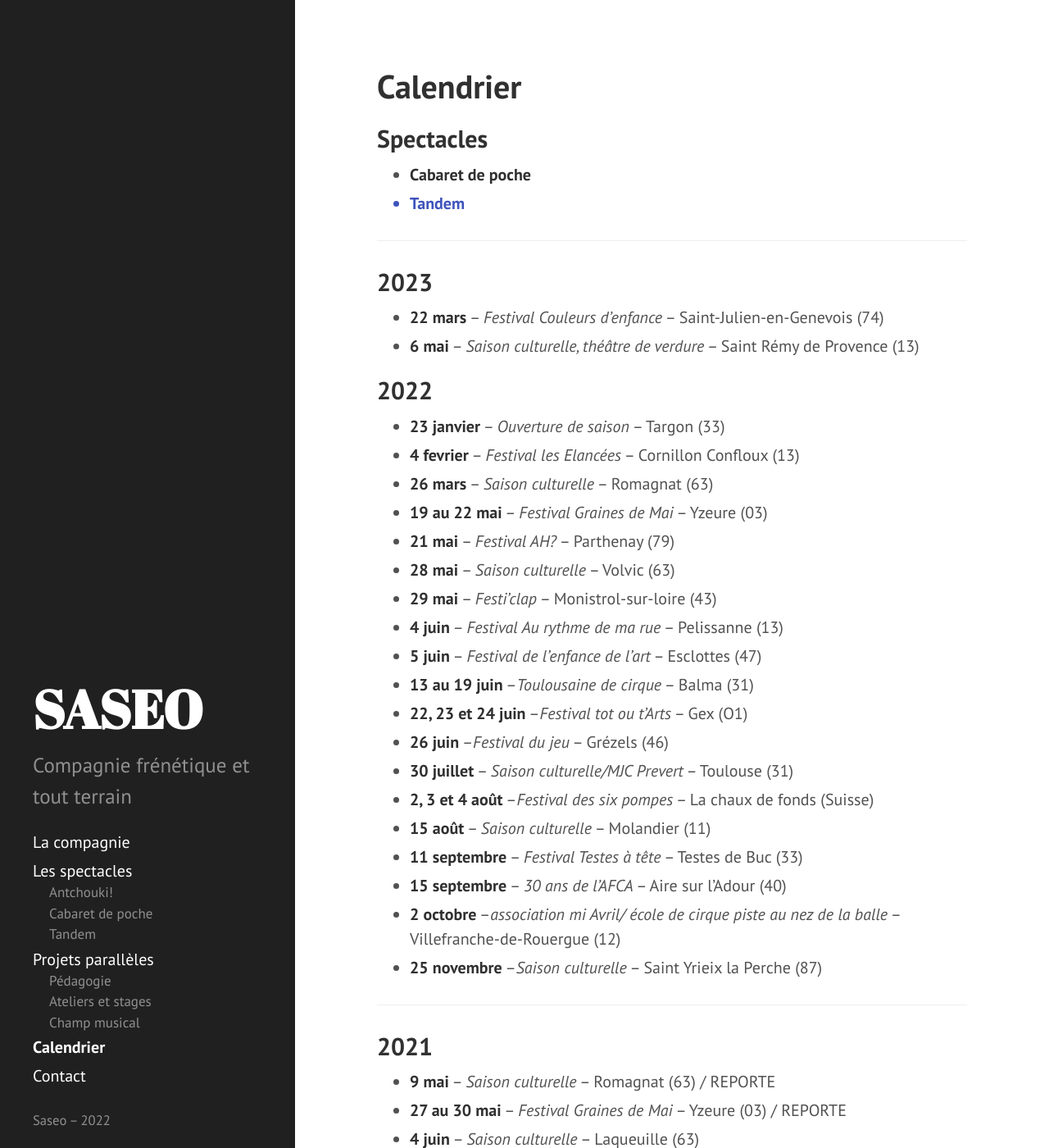
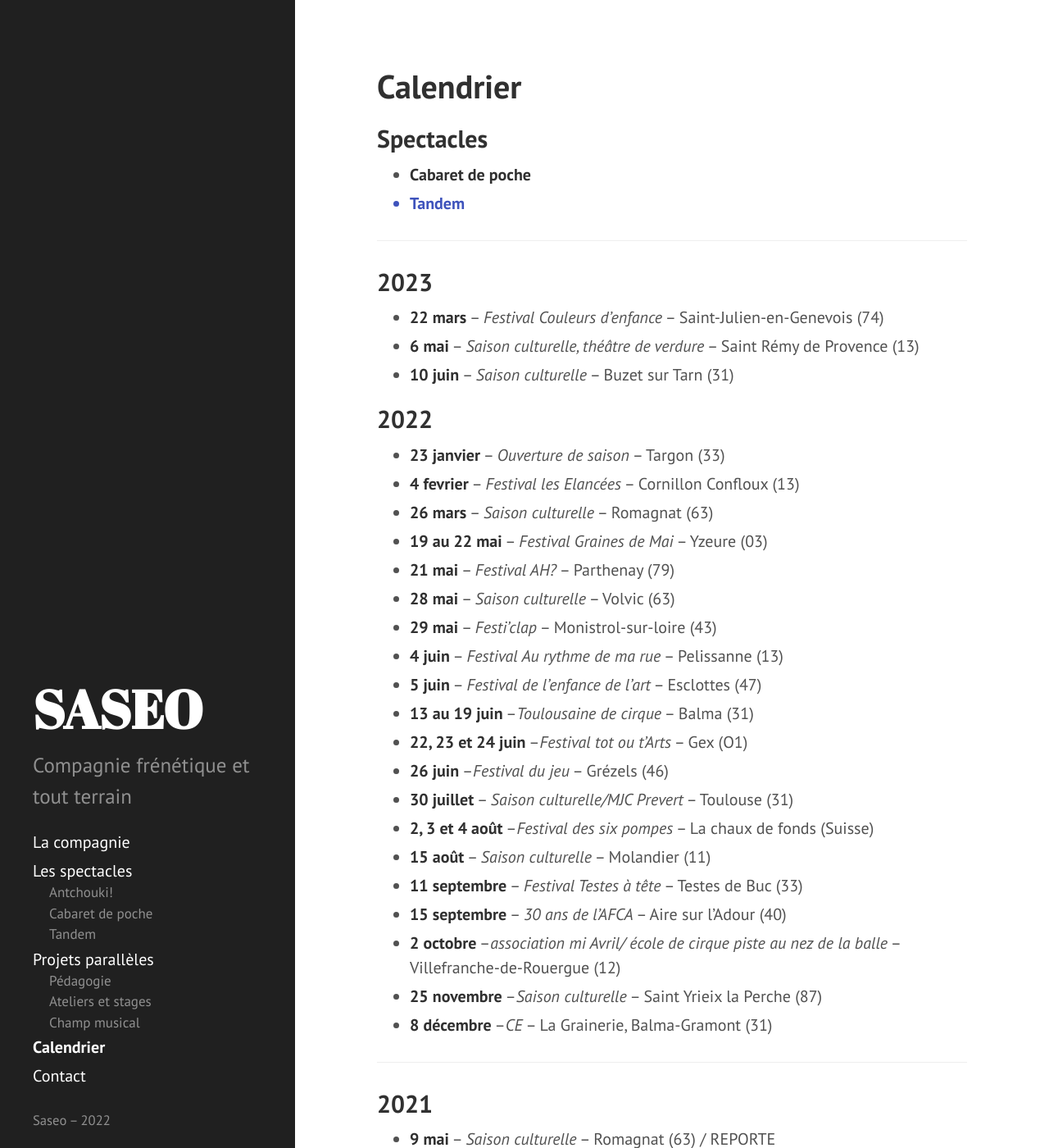
Before and after one commit to rizoom/saseo.org, a Jekyll site: the page built from calendrier.md, in a window 1280 px wide and 1400 px high. Shown: the whole window at 82% size. Built offline with Jekyll 4.4.1, drawn with Linux system fonts in a browser that asks for light colours.

Commit message:
Update calendrier.md

```diff
--- a/calendrier.md
+++ b/calendrier.md
@@ -15,6 +15,7 @@ sidebar_order: 3
 
 - **22 mars** -- _Festival Couleurs d'enfance_ -- Saint-Julien-en-Genevois (74)
 - **6 mai** -- _Saison culturelle, théâtre de verdure_ -- Saint Rémy de Provence (13)
+-  **10 juin** -- _Saison culturelle_ -- Buzet sur Tarn (31)
 
 ## 2022
 
@@ -37,6 +38,7 @@ sidebar_order: 3
 - **15 septembre** -- _30 ans de l'AFCA_ -- Aire sur l'Adour (40)
 - **2 octobre** --_association mi Avril/ école de cirque piste au nez de la balle_ -- Villefranche-de-Rouergue (12)
 - **25 novembre** --_Saison culturelle_ -- Saint Yrieix la Perche (87)
+- **8 décembre** --_CE_ -- La Grainerie, Balma-Gramont (31)
 
 ---
 
```
